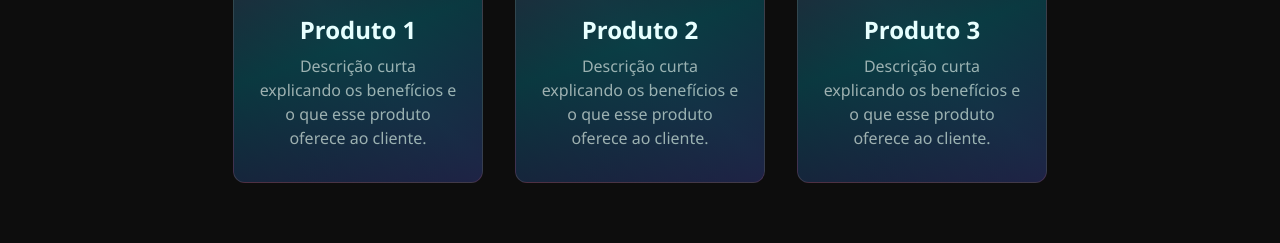
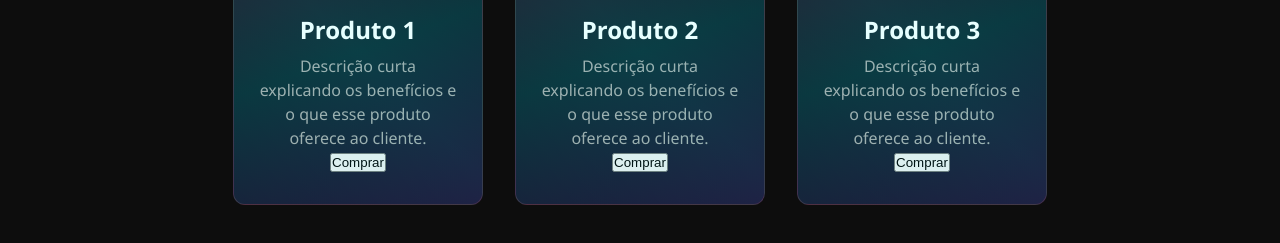
Before and after one commit to nabornasc/projeto_arandue, a plain HTML site: page page2.html in a window 1280 px wide. Shown: the part 469-712 px from the top of the page. Drawn offline with Linux system fonts and the light colour scheme.

Commit message:
Adicionado botão de compra com alerta na PG2

```diff
--- a/js/main.js
+++ b/js/main.js
@@ -22,3 +22,16 @@ seletorCor.addEventListener("input", function() {
     // aplica a cor selecionada como background do body
     // console.log(seletorCor.value); // mostra no console o valor da cor selecionada
 });
+
+
+const botoesComprar = document.querySelectorAll(".btn-comprar");
+// pega TODOS os botões de comprar (você tem 3 produtos = 3 botões)
+
+botoesComprar.forEach(function (botao) {
+    // forEach percorre cada item da lista, um por um
+    // "botao" é o nome que demos pra cada item individual dentro do loop
+
+    botao.addEventListener("click", function () {
+        alert("Produto adicionado ao carrinho! 🛒");
+    });
+});
--- a/page2.html
+++ b/page2.html
@@ -43,6 +43,7 @@
             Descrição curta explicando os benefícios e o que esse produto
             oferece ao cliente.
           </p>
+          <button class="btn-comprar">Comprar</button>
         </div>
 
         <div class="caixa-produto">
@@ -52,6 +53,7 @@
             Descrição curta explicando os benefícios e o que esse produto
             oferece ao cliente.
           </p>
+          <button class="btn-comprar">Comprar</button>
         </div>
 
         <div class="caixa-produto">
@@ -61,6 +63,7 @@
             Descrição curta explicando os benefícios e o que esse produto
             oferece ao cliente.
           </p>
+          <button class="btn-comprar">Comprar</button>
         </div>
       </div>
     </div>
```
